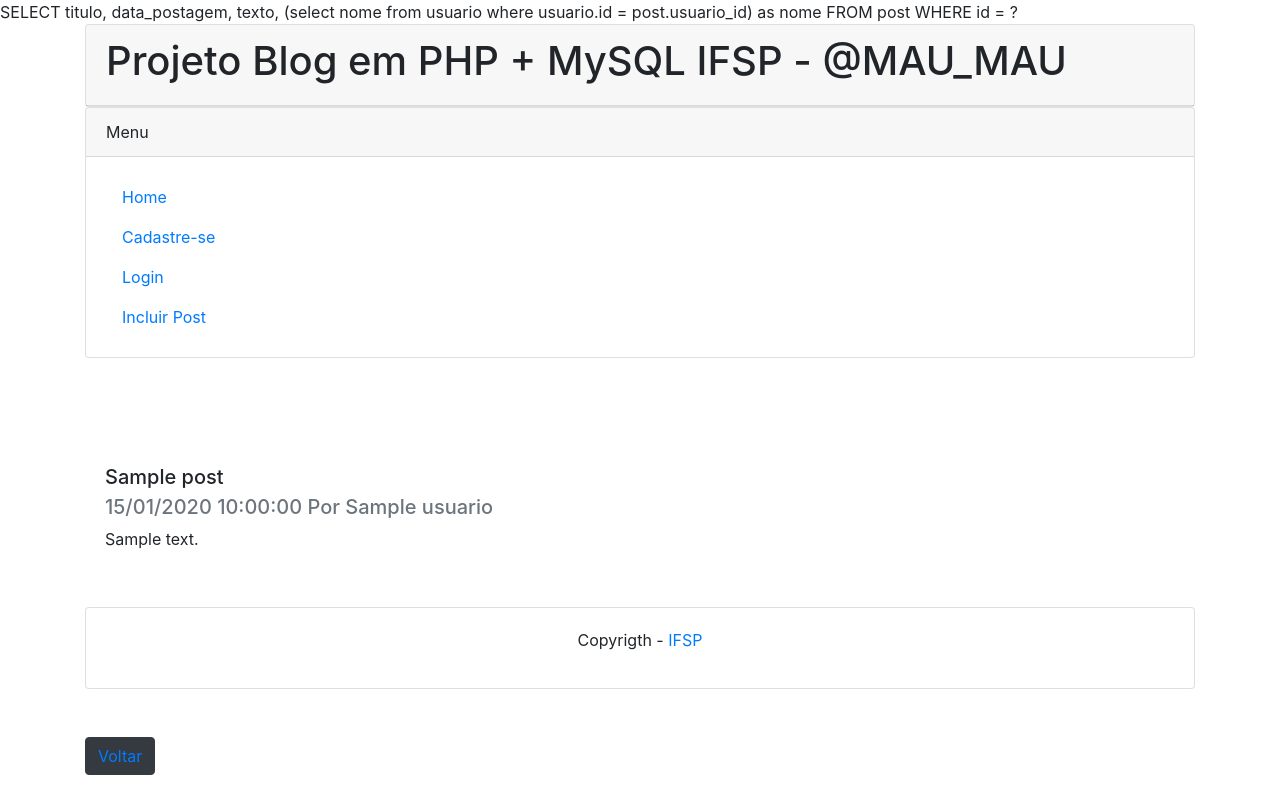
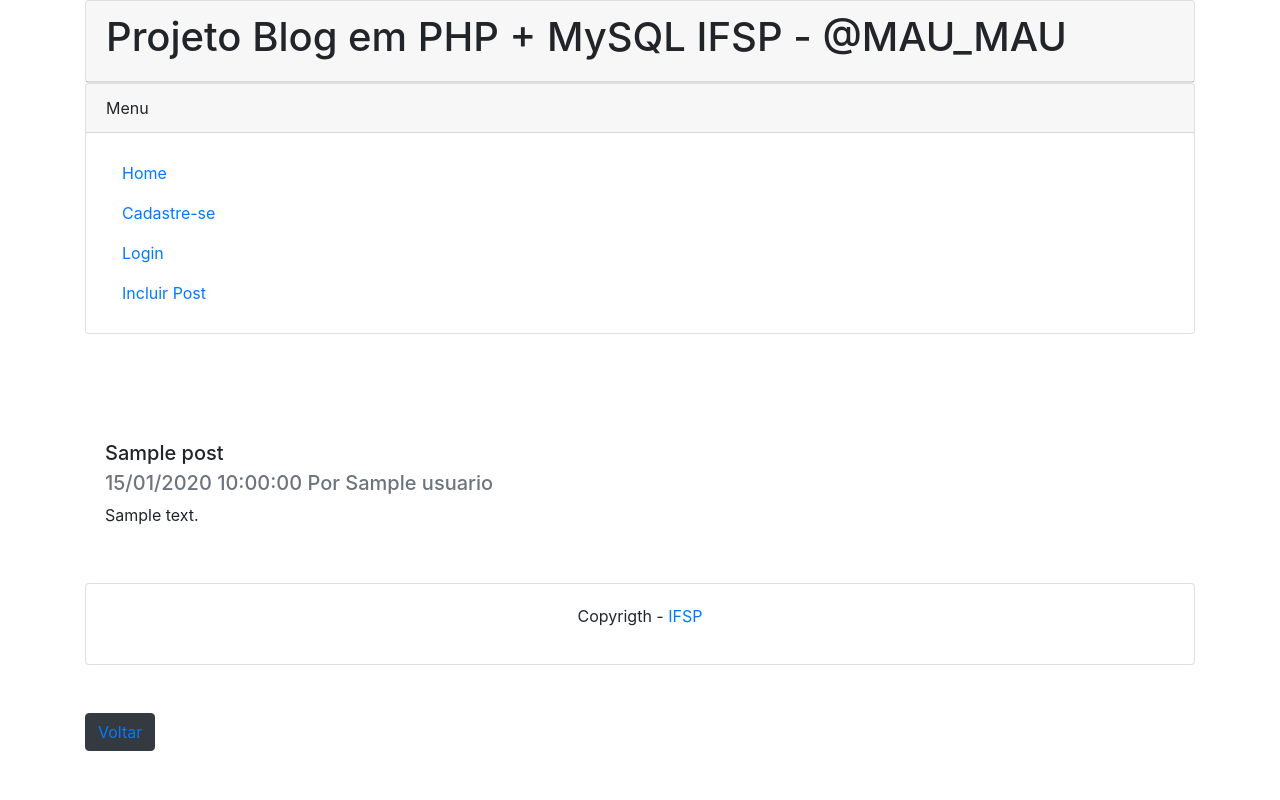
Before and after one commit to MAUMOREIRA/ProjetoBlog, a PHP site: page /post_detalhe.php?post=1 in a window 1280 px wide. Run offline with PHP 8.4, Linux system fonts and the light colour scheme; tables that the repository leaves empty hold one stand-in row (values such as "Sample post").

Commit message:
agora sim, pronto

```diff
--- a/core/mysql.php
+++ b/core/mysql.php
@@ -162,8 +162,8 @@ string $ordem = null) : array
         $$nome_campo = $dado;
     }
 
-    $instrucao = select($entidade, $campos, $coringa_criterio, $ordem);
-     echo($instrucao);
+   $instrucao = select($entidade, $campos, $coringa_criterio, $ordem);
+     //echo($instrucao);
     $conexao = conecta();
 
     $stmt = mysqli_prepare($conexao, $instrucao);
--- a/post_detalhe.php
+++ b/post_detalhe.php
@@ -1,4 +1,4 @@
-<!DOCTYPE html> <!--Código de detalhamento de um post-->
+<!DOCTYPE html>
 <?php
     require_once 'includes/funcoes.php';
     require_once 'core/conexao_mysql.php';
```
